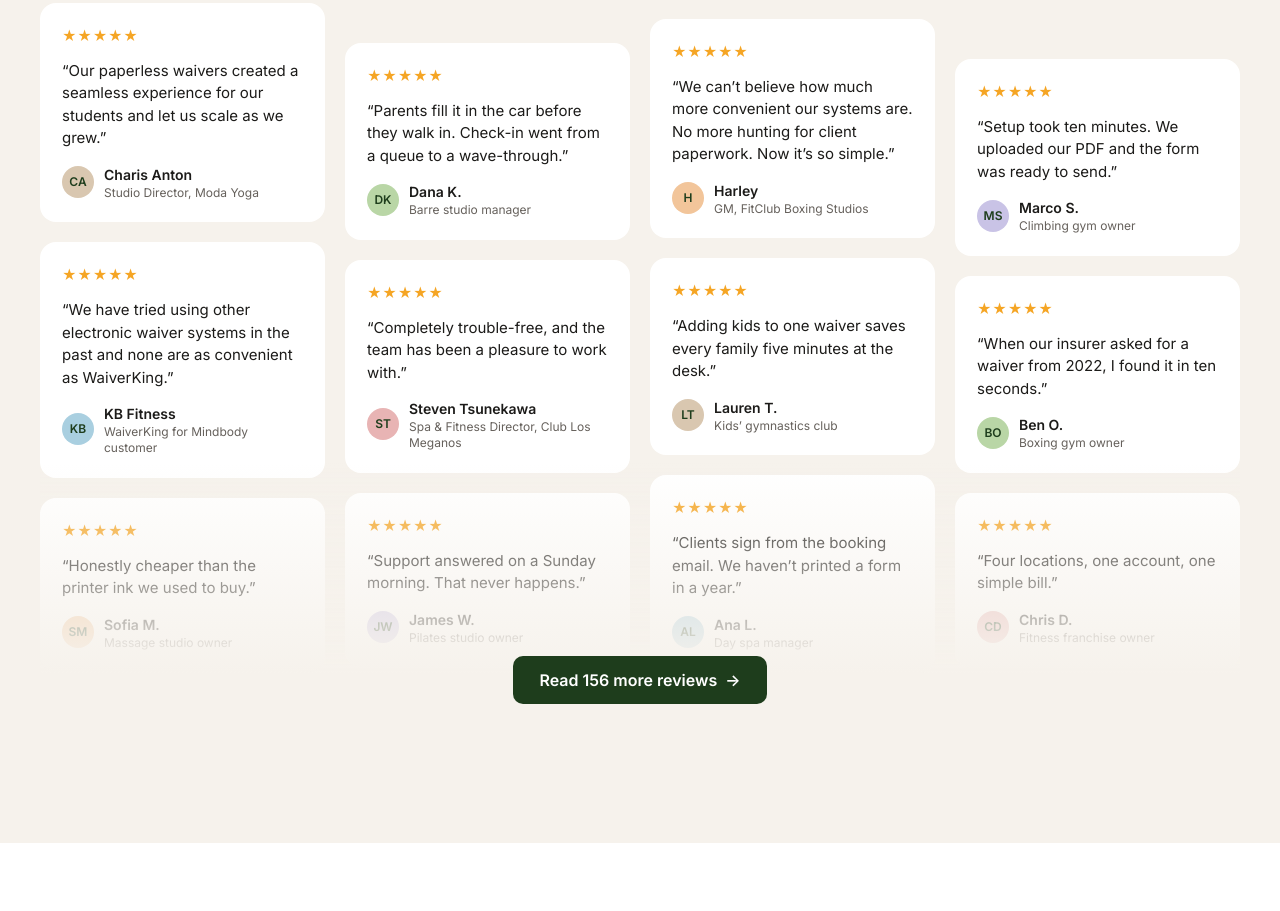
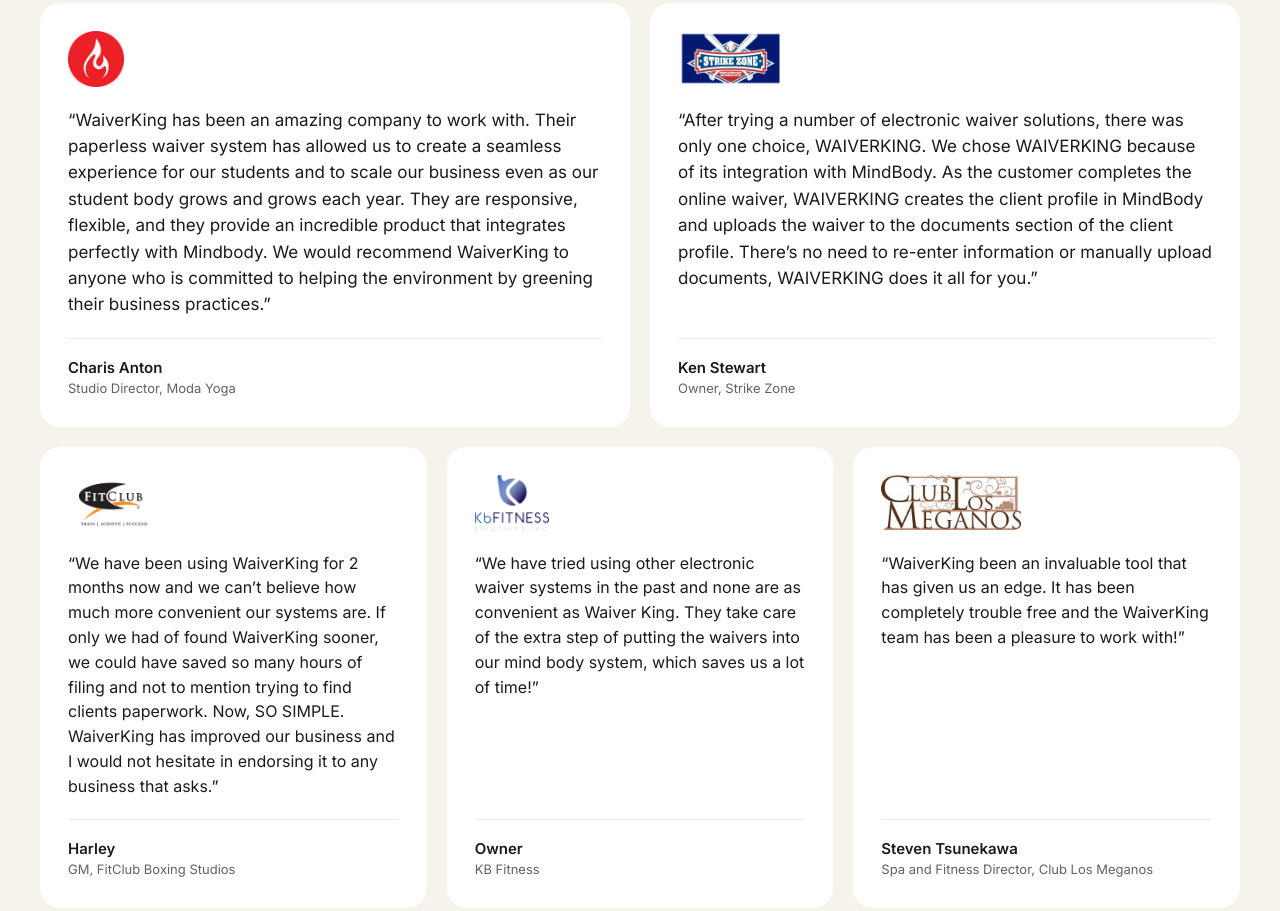
Before and after one commit to IhorBilyi/wk-test, a plain HTML site: page waiverking/index.html in a window 1280 px wide. Shown: the part 5965-6876 px from the top of the page. Drawn offline with Linux system fonts and the light colour scheme.

Commit message:
Reviews: show only the 5 real customer testimonials (V2 layout)
Two long quotes on top, three below, each with the customer's logo, name and
role. Quotes are word for word. Removes the sample quotes, stars and the
'Read 156 more' wall.

Co-Authored-By: Claude Opus 5.5 <noreply@anthropic.com>
Claude-Session: https://claude.ai/code/session_01VXcCJFGd3VhvhsWbNQeBok

```diff
--- a/waiverking/index.html
+++ b/waiverking/index.html
@@ -1044,6 +1044,22 @@ img { max-width: 100%; display: block; }
 .fhead h3, .multi-copy h3, .help h3, .pcard h3, .pick h3, .fbrand > p { font-family: var(--font-palma); font-weight: 700; }
 .nav-links { gap: 28px; }
 @media (max-width: 1060px) { .nav-links, .nav-right .login { display: none; } .menu-btn { display: inline-flex; } }
+
+/* Reviews: the 5 real quotes, two long ones on top, three below */
+.reviews .wrap { gap: 48px; }
+.rgrid { display: grid; gap: 20px; width: 100%; }
+.reviews .wrap > .rgrid + .rgrid { margin-top: -28px; }
+.rgrid.r2 { grid-template-columns: 1fr 1fr; }
+.rgrid.r3 { grid-template-columns: repeat(3, 1fr); }
+.rcard { margin: 0; background: var(--white); border-radius: 20px; padding: 28px; display: flex; flex-direction: column; gap: 20px; min-width: 0; }
+.rlogo { height: 56px; width: auto; max-width: 140px; object-fit: contain; object-position: left center; }
+.rcard blockquote { margin: 0; flex: 1; font-size: 16px; line-height: 1.55; color: var(--ink); }
+.r2 .rcard blockquote { font-size: 17px; }
+.rcard figcaption { border-top: 1px solid #EFEAE2; padding-top: 18px; }
+.rcard figcaption b { display: block; font-size: 15px; font-weight: 600; }
+.rcard figcaption small { display: block; font-size: 13px; color: var(--body); }
+@media (max-width: 1060px) { .rgrid.r3 { grid-template-columns: 1fr 1fr; } }
+@media (max-width: 760px) { .rgrid.r2, .rgrid.r3 { grid-template-columns: 1fr; } .reviews .wrap > .rgrid + .rgrid { margin-top: -16px; } .rcard { padding: 24px 20px; } }
 </style>
 </head>
 <body>
@@ -1292,18 +1308,42 @@ img { max-width: 100%; display: block; }
   </div>
 </section>
 
-<!-- Testimonials -->
+<!-- Testimonials: the 5 real customer quotes, word for word (Ihor, 2026-11-26) -->
 <section class="reviews band" id="reviews">
   <div class="wrap" data-anim data-anim-t="0.2">
     <div class="sec-head" style="gap:16px">
       <span class="eyebrow a-up" style="--i:0">Customers</span>
       <h2 class="display h2 a-up" style="--i:1">Front desks that ditched the clipboard</h2>
     </div>
-    <div class="wall" id="wall">
-      <div class="cols" id="cols"></div>
-      <div class="wall-fade"><button style="--i:8" class="a-up btn btn-dark" id="moreBtn" type="button" aria-controls="wall" aria-expanded="false">Read 156 more reviews&nbsp; →</button></div>
-    </div>
-    <button class="btn btn-outline less" id="lessBtn" type="button">Show fewer reviews</button>
+    <div class="rgrid r2">
+      <figure class="rcard a-up" style="--i:2">
+        <img class="rlogo" src="assets/reviews/moda-yoga.jpg" alt="Moda Yoga">
+        <blockquote>“WaiverKing has been an amazing company to work with. Their paperless waiver system has allowed us to create a seamless experience for our students and to scale our business even as our student body grows and grows each year. They are responsive, flexible, and they provide an incredible product that integrates perfectly with Mindbody. We would recommend WaiverKing to anyone who is committed to helping the environment by greening their business practices.”</blockquote>
+        <figcaption><b>Charis Anton</b><small>Studio Director, Moda Yoga</small></figcaption>
+      </figure>
+      <figure class="rcard a-up" style="--i:3">
+        <img class="rlogo" src="assets/reviews/strike-zone.png" alt="Strike Zone">
+        <blockquote>“After trying a number of electronic waiver solutions, there was only one choice, WAIVERKING. We chose WAIVERKING because of its integration with MindBody. As the customer completes the online waiver, WAIVERKING creates the client profile in MindBody and uploads the waiver to the documents section of the client profile. There’s no need to re-enter information or manually upload documents, WAIVERKING does it all for you.”</blockquote>
+        <figcaption><b>Ken Stewart</b><small>Owner, Strike Zone</small></figcaption>
+      </figure>
+    </div>
+    <div class="rgrid r3">
+      <figure class="rcard a-up" style="--i:4">
+        <img class="rlogo" src="assets/reviews/fitclub-boxing.png" alt="FitClub Boxing Studios">
+        <blockquote>“We have been using WaiverKing for 2 months now and we can’t believe how much more convenient our systems are. If only we had of found WaiverKing sooner, we could have saved so many hours of filing and not to mention trying to find clients paperwork. Now, SO SIMPLE. WaiverKing has improved our business and I would not hesitate in endorsing it to any business that asks.”</blockquote>
+        <figcaption><b>Harley</b><small>GM, FitClub Boxing Studios</small></figcaption>
+      </figure>
+      <figure class="rcard a-up" style="--i:5">
+        <img class="rlogo" src="assets/reviews/kb-fitness.png" alt="KB Fitness">
+        <blockquote>“We have tried using other electronic waiver systems in the past and none are as convenient as Waiver King. They take care of the extra step of putting the waivers into our mind body system, which saves us a lot of time!”</blockquote>
+        <figcaption><b>Owner</b><small>KB Fitness</small></figcaption>
+      </figure>
+      <figure class="rcard a-up" style="--i:6">
+        <img class="rlogo" src="assets/reviews/club-los-meganos.jpg" alt="Club Los Meganos">
+        <blockquote>“WaiverKing been an invaluable tool that has given us an edge. It has been completely trouble free and the WaiverKing team has been a pleasure to work with!”</blockquote>
+        <figcaption><b>Steven Tsunekawa</b><small>Spa and Fitness Director, Club Los Meganos</small></figcaption>
+      </figure>
+    </div>
   </div>
 </section>
 
@@ -1492,38 +1532,6 @@ img { max-width: 100%; display: block; }
   num.addEventListener('blur', () => render(+num.value));
   drawTiers(); render(80);
 
-  // Testimonials (4 real quotes from WaiverKing customers; the rest are sample copy from the mockup)
-  const R = [
-    [['Our paperless waivers created a seamless experience for our students and let us scale as we grew.','Charis Anton','Studio Director, Moda Yoga','CA','#D9C7B0'],
-     ['We have tried using other electronic waiver systems in the past and none are as convenient as WaiverKing.','KB Fitness','WaiverKing for Mindbody customer','KB','#A9CFE0'],
-     ['Honestly cheaper than the printer ink we used to buy.','Sofia M.','Massage studio owner','SM','#F2C59A'],
-     ['My staff stopped chasing missing signatures before class.','Hannah P.','Yoga studio owner','HP','#D9C7B0']],
-    [['Parents fill it in the car before they walk in. Check-in went from a queue to a wave-through.','Dana K.','Barre studio manager','DK','#B9D6A6'],
-     ['Completely trouble-free, and the team has been a pleasure to work with.','Steven Tsunekawa','Spa & Fitness Director, Club Los Meganos','ST','#E8B4B4'],
-     ['Support answered on a Sunday morning. That never happens.','James W.','Pilates studio owner','JW','#C9C3E6'],
-     ['Required fields mean no more half-filled forms.','Omar F.','Golf resort ops','OF','#B9D6A6']],
-    [['We can’t believe how much more convenient our systems are. No more hunting for client paperwork. Now it’s so simple.','Harley','GM, FitClub Boxing Studios','H','#F2C59A'],
-     ['Adding kids to one waiver saves every family five minutes at the desk.','Lauren T.','Kids’ gymnastics club','LT','#D9C7B0'],
-     ['Clients sign from the booking email. We haven’t printed a form in a year.','Ana L.','Day spa manager','AL','#A9CFE0']],
-    [['Setup took ten minutes. We uploaded our PDF and the form was ready to send.','Marco S.','Climbing gym owner','MS','#C9C3E6'],
-     ['When our insurer asked for a waiver from 2022, I found it in ten seconds.','Ben O.','Boxing gym owner','BO','#B9D6A6'],
-     ['Four locations, one account, one simple bill.','Chris D.','Fitness franchise owner','CD','#E8B4B4']]
-  ];
-  const esc = s => s.replace(/&/g, '&amp;').replace(/</g, '&lt;');
-  document.getElementById('cols').innerHTML = R.map((col, ci) => '<div class="col">' + col.map(([q, n, r, i, c], ri) =>
-    '<figure class="review a-up" style="margin:0;--i:' + (ci + ri + 2) + '"><span class="stars" aria-label="5 out of 5 stars">★★★★★</span><blockquote>“' + esc(q) + '”</blockquote>' +
-    '<figcaption class="who-r"><span class="av" style="background:' + c + '">' + i + '</span><span><b>' + esc(n) + '</b><small>' + esc(r) + '</small></span></figcaption></figure>'
-  ).join('') + '</div>').join('');
-  const wall = document.getElementById('wall'), sec = document.getElementById('reviews');
-  document.getElementById('moreBtn').addEventListener('click', e => {
-    wall.classList.add('open'); sec.classList.add('expanded'); e.currentTarget.setAttribute('aria-expanded', 'true');
-  });
-  document.getElementById('lessBtn').addEventListener('click', () => {
-    wall.classList.remove('open'); sec.classList.remove('expanded');
-    document.getElementById('moreBtn').setAttribute('aria-expanded', 'false');
-    sec.scrollIntoView({ block: 'start' });
-  });
-
   // FAQ accordion (one open at a time, first open by default)
   const F = [
     ['Do I need Mindbody to use WaiverKing?', 'Yes. WaiverKing is built for Mindbody and needs an active Mindbody account to work. There’s no standalone version: every signed waiver is matched to the client and saved on their Mindbody profile.'],
```
Also changed, not shown: waiverking/assets/reviews/club-los-meganos.jpg (added), waiverking/assets/reviews/fitclub-boxing.png (added), waiverking/assets/reviews/kb-fitness.png (added), waiverking/assets/reviews/moda-yoga.jpg (added), waiverking/assets/reviews/strike-zone.png (added), waiverking/assets/site.css.
